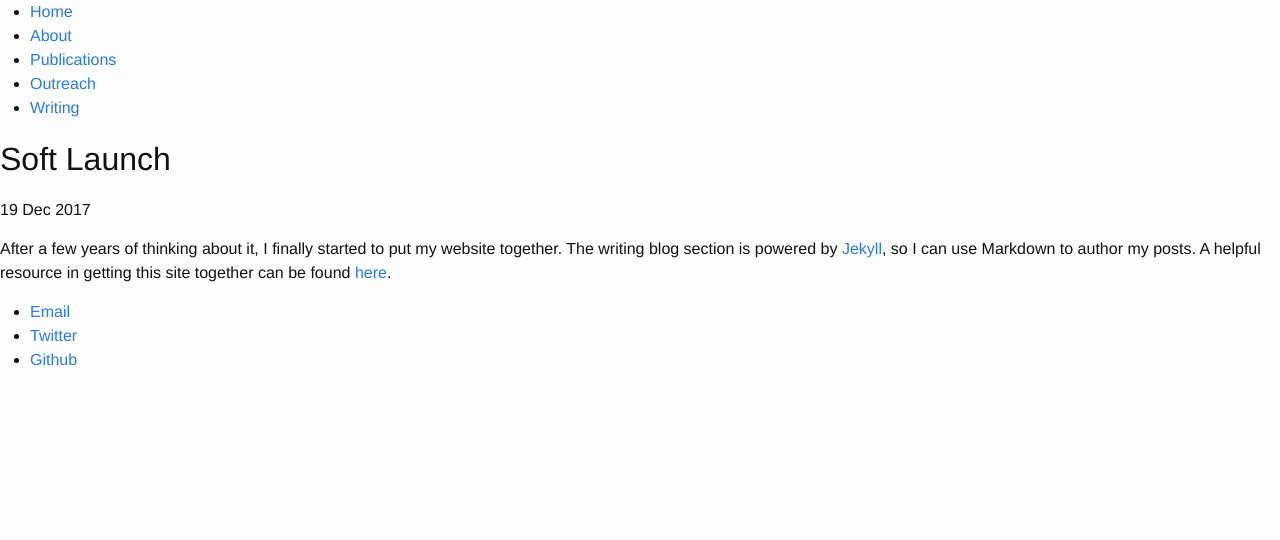
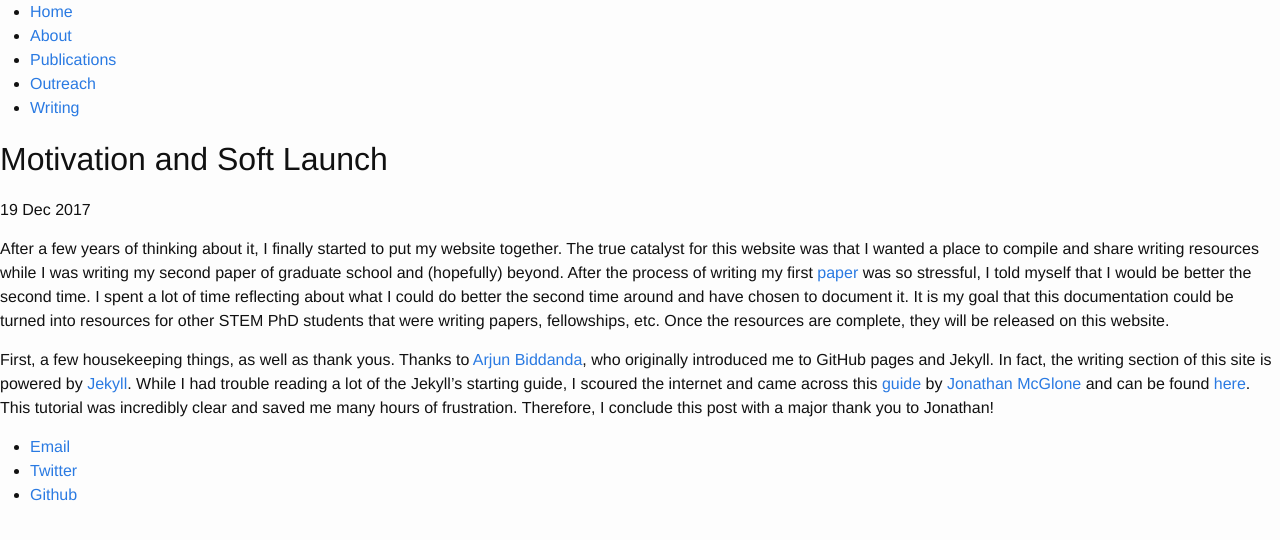
Before and after one commit to Lauren-Blake/Lauren-Blake.github.io, a Jekyll site: the page built from _posts/2016-01-29-welcome.md, in a window 1280 px wide. Shown: the top 540 px of the page. Built offline with Jekyll 4.4.1, drawn with Linux system fonts in a browser that asks for light colours.

Commit message:
add thank yous

```diff
--- a/_posts/2016-01-29-welcome.md
+++ b/_posts/2016-01-29-welcome.md
@@ -1,7 +1,9 @@
 ---
 layout: post
-title: "Soft Launch"
+title: "Motivation and Soft Launch"
 date: 2017-12-19
 ---
 
-After a few years of thinking about it, I finally started to put my website together. The writing blog section is powered by [Jekyll](http://jekyllrb.com), so I can use Markdown to author my posts. A helpful resource in getting this site together can be found [here](http://jmcglone.com/guides/github-pages/).
+After a few years of thinking about it, I finally started to put my website together. The true catalyst for this website was that I wanted a place to compile and share writing resources while I was writing my second paper of graduate school and (hopefully) beyond. After the process of writing my first [paper](https://www.biorxiv.org/content/early/2017/05/09/135442) was so stressful, I told myself that I would be better the second time. I spent a lot of time reflecting about what I could do better the second time around and have chosen to document it. It is my goal that this documentation could be turned into resources for other STEM PhD students that were writing papers, fellowships, etc. Once the resources are complete, they will be released on this website.
+
+First, a few housekeeping things, as well as thank yous. Thanks to [Arjun Biddanda](https://aabiddanda.github.io/), who originally introduced me to GitHub pages and Jekyll. In fact, the writing section of this site is powered by [Jekyll](http://jekyllrb.com). While I had trouble reading a lot of the Jekyll's starting guide, I scoured the internet and came across this [guide](http://jmcglone.com/guides/github-pages/) by [Jonathan McGlone](http://jmcglone.com/) and can be found [here](http://jmcglone.com/guides/github-pages/). This tutorial was incredibly clear and saved me many hours of frustration. Therefore, I conclude this post with a major thank you to Jonathan!
```
